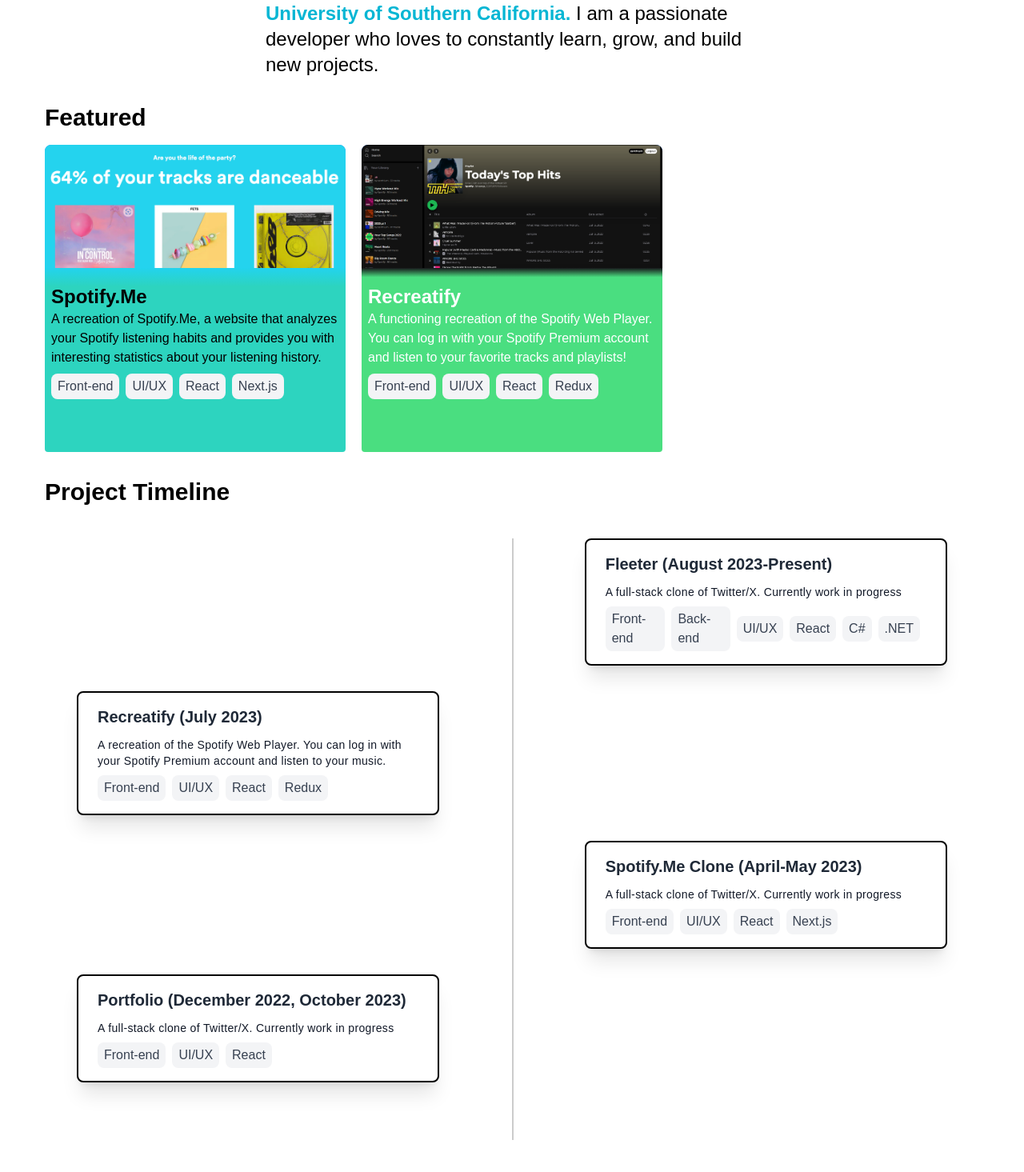
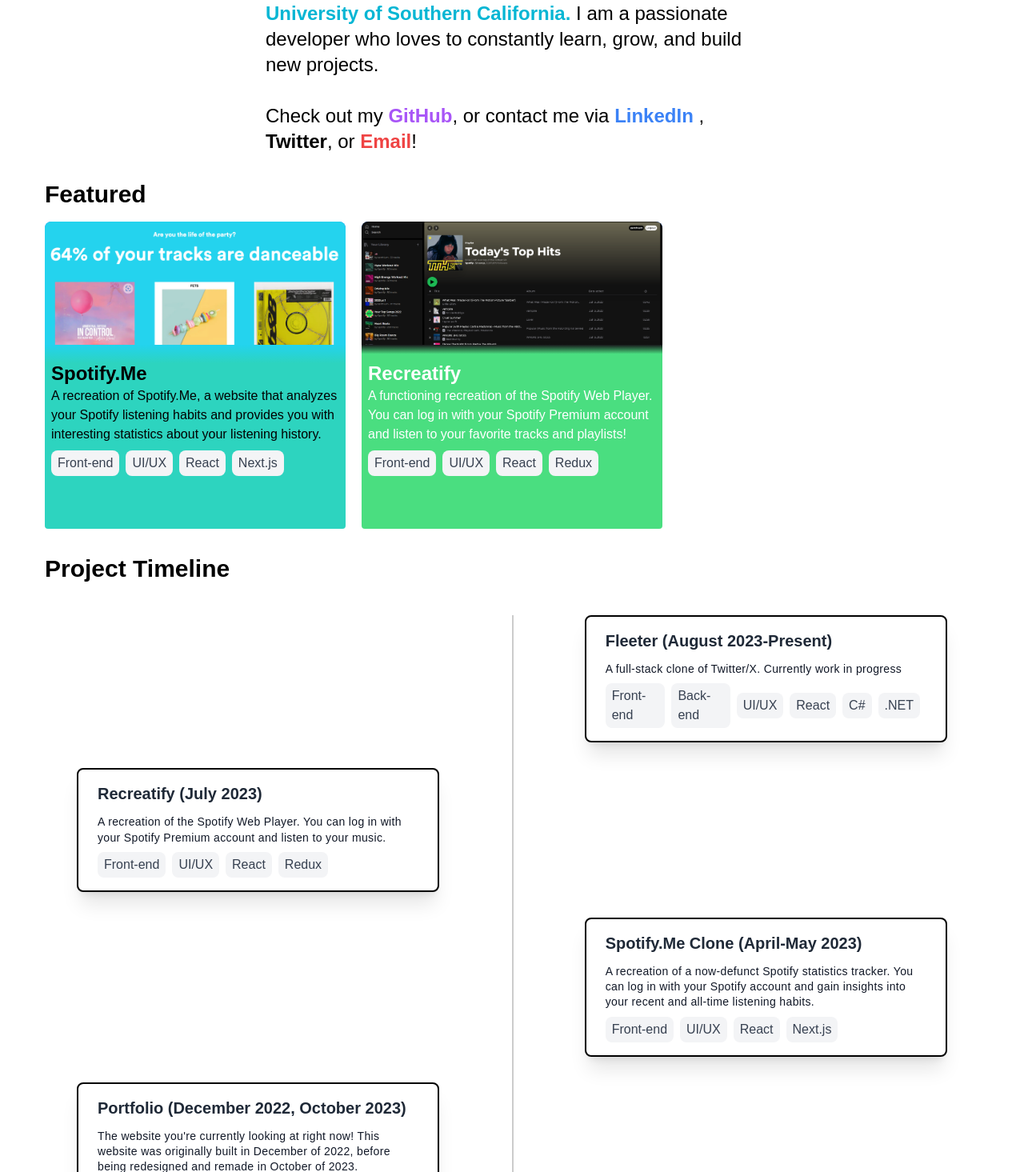
Before and after one commit to jkchisolm/portfolio, a React (Vite) app: page / in a window 1280 px wide. Shown: the part 325-1790 px from the top of the page at 80% size. Before the commit the page ends 1750 px from the top, so only its background shows below. Built offline with nearby package versions, Linux system fonts and the light colour scheme; some icons are missing; a web font is replaced by a local one.

Commit message:
improve timeline, add social links

```diff
--- a/src/features/portfolio/components/Timeline.tsx
+++ b/src/features/portfolio/components/Timeline.tsx
@@ -20,13 +20,13 @@
         <TimelineCard
           side="right"
           title="Spotify.Me Clone (April-May 2023)"
-          description="A full-stack clone of Twitter/X. Currently work in progress"
+          description="A recreation of a now-defunct Spotify statistics tracker. You can log in with your Spotify account and gain insights into your recent and all-time listening habits."
           skills={["Front-end", "UI/UX", "React", "Next.js"]}
         />
         <TimelineCard
           side="left"
           title="Portfolio (December 2022, October 2023)"
-          description="A full-stack clone of Twitter/X. Currently work in progress"
+          description="The website you're currently looking at right now! This website was originally built in December of 2022, before being redesigned and remade in October of 2023."
           skills={["Front-end", "UI/UX", "React"]}
         />
       </div>
--- a/src/features/portfolio/routes/Landing.tsx
+++ b/src/features/portfolio/routes/Landing.tsx
@@ -30,6 +30,36 @@
           </span>{" "}
           I am a passionate developer who loves to constantly learn, grow, and
           build new projects.
+          <br /> <br />
+          Check out my{" "}
+          <a
+            href="https://github.com/jkchisolm"
+            className="text-purple-500 font-bold"
+          >
+            GitHub
+          </a>
+          , or contact me via{" "}
+          <a
+            href="https://www.linkedin.com/in/joshua-chisolm-6727b4221/"
+            className="text-blue-500 font-bold"
+          >
+            LinkedIn
+          </a>{" "}
+          ,{" "}
+          <a
+            href="https://twitter.com/frozenal_"
+            className="text-black font-bold"
+          >
+            Twitter
+          </a>
+          , or{" "}
+          <a
+            href="mailto:jkchisolm22@gmail.com"
+            className="text-red-500 font-bold"
+          >
+            Email
+          </a>
+          !
         </div>
       </div>
       <div className="flex flex-col justify-center items-center w-full mt-8 px-3 md:px-14">
```
